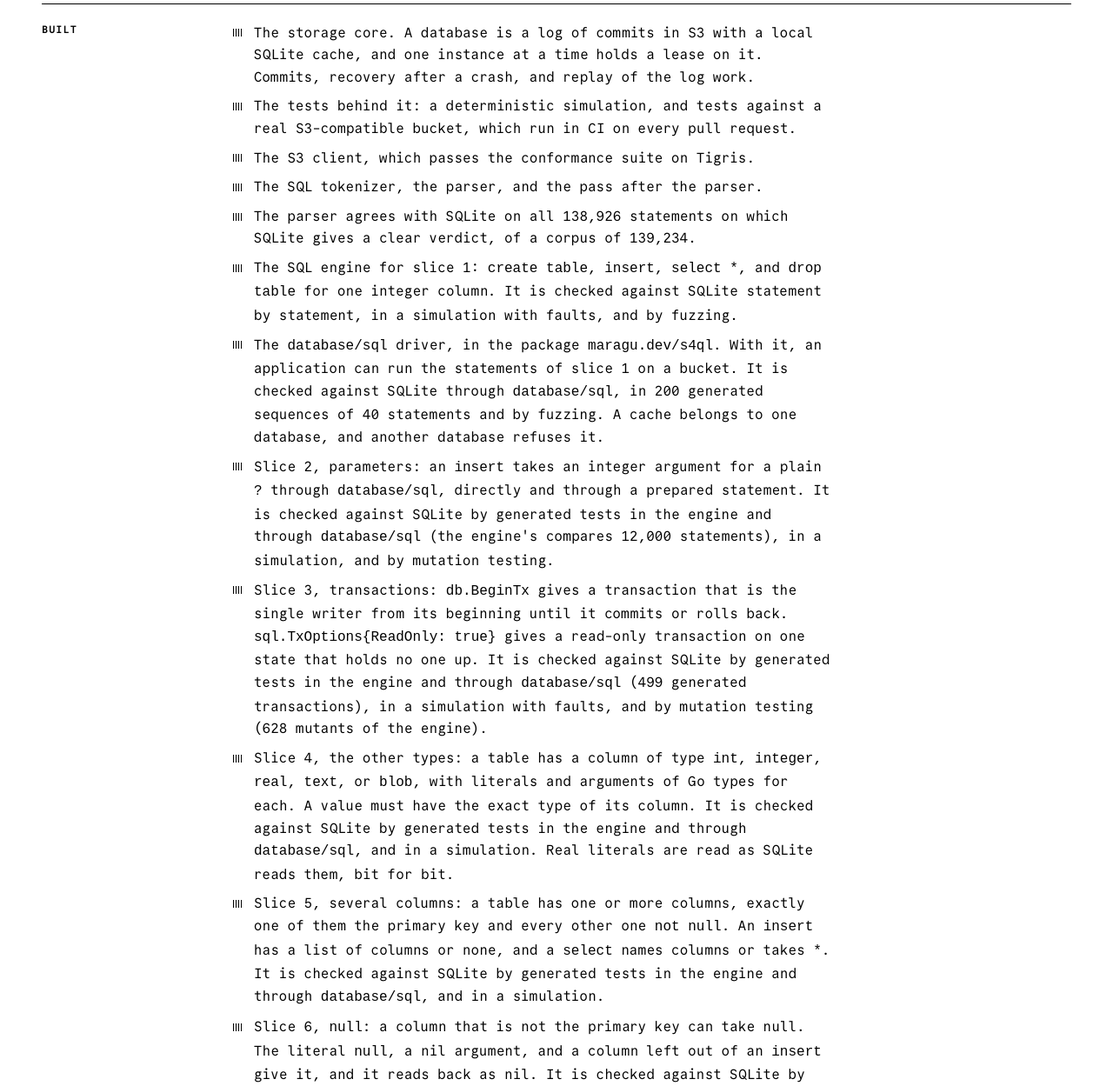
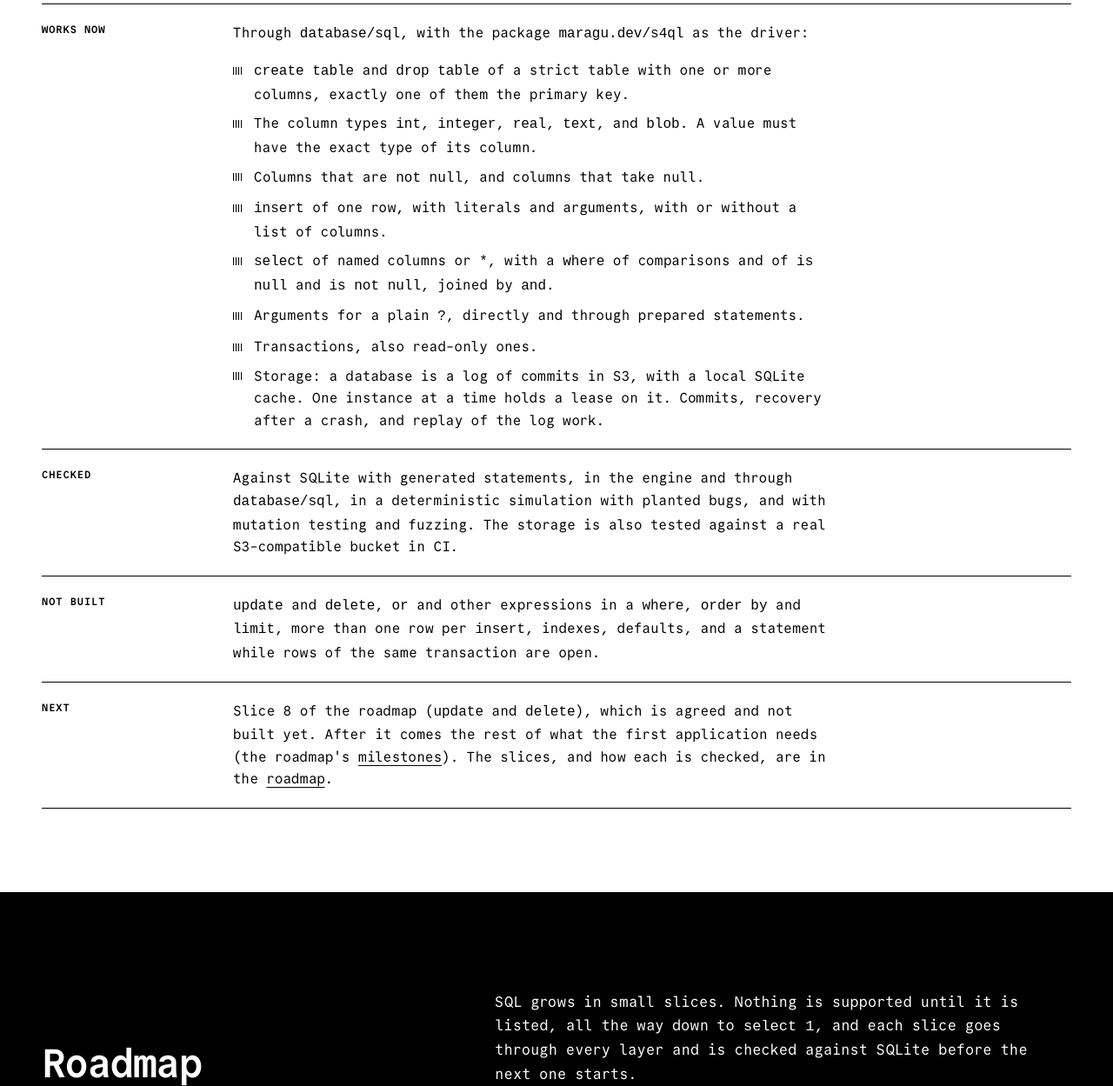
Before and after one commit to maragudk/s4ql, a plain HTML site: page site/index.html in a window 1280 px wide. Shown: the part 4816-6065 px from the top of the page at 87% size. Drawn offline with Linux system fonts and the light colour scheme.

Commit message:
Condense the status to what works now, and mark slice 7 as built

```diff
--- a/site/index.html
+++ b/site/index.html
@@ -844,31 +844,32 @@ footer ul {
     <table class="status-table">
       <tbody>
         <tr>
-          <th scope="row" class="caps">Built</th>
+          <th scope="row" class="caps">Works now</th>
           <td>
+            <p>Through <code>database/sql</code>, with the package <code>maragu.dev/s4ql</code> as the driver:</p>
             <ul>
-              <li>The storage core. A database is a log of commits in S3 with a local SQLite cache, and one instance at a time holds a lease on it. Commits, recovery after a crash, and replay of the log work.</li>
-              <li>The tests behind it: a deterministic simulation, and tests against a real S3-compatible bucket, which run in CI on every pull request.</li>
-              <li>The S3 client, which passes the conformance suite on Tigris.</li>
-              <li>The SQL tokenizer, the parser, and the pass after the parser.</li>
-              <li>The parser agrees with SQLite on all 138,926 statements on which SQLite gives a clear verdict, of a corpus of 139,234.</li>
-              <li>The SQL engine for slice 1: <code>create table</code>, <code>insert</code>, <code>select *</code>, and <code>drop table</code> for one integer column. It is checked against SQLite statement by statement, in a simulation with faults, and by fuzzing.</li>
-              <li>The <code>database/sql</code> driver, in the package <code>maragu.dev/s4ql</code>. With it, an application can run the statements of slice 1 on a bucket. It is checked against SQLite through <code>database/sql</code>, in 200 generated sequences of 40 statements and by fuzzing. A cache belongs to one database, and another database refuses it.</li>
-              <li>Slice 2, parameters: an <code>insert</code> takes an integer argument for a plain <code>?</code> through <code>database/sql</code>, directly and through a prepared statement. It is checked against SQLite by generated tests in the engine and through <code>database/sql</code> (the engine's compares 12,000 statements), in a simulation, and by mutation testing.</li>
-              <li>Slice 3, transactions: <code>db.BeginTx</code> gives a transaction that is the single writer from its beginning until it commits or rolls back. <code>sql.TxOptions{ReadOnly: true}</code> gives a read-only transaction on one state that holds no one up. It is checked against SQLite by generated tests in the engine and through <code>database/sql</code> (499 generated transactions), in a simulation with faults, and by mutation testing (628 mutants of the engine).</li>
-              <li>Slice 4, the other types: a table has a column of type <code>int</code>, <code>integer</code>, <code>real</code>, <code>text</code>, or <code>blob</code>, with literals and arguments of Go types for each. A value must have the exact type of its column. It is checked against SQLite by generated tests in the engine and through <code>database/sql</code>, and in a simulation. Real literals are read as SQLite reads them, bit for bit.</li>
-              <li>Slice 5, several columns: a table has one or more columns, exactly one of them the primary key and every other one <code>not null</code>. An <code>insert</code> has a list of columns or none, and a <code>select</code> names columns or takes <code>*</code>. It is checked against SQLite by generated tests in the engine and through <code>database/sql</code>, and in a simulation.</li>
-              <li>Slice 6, <code>null</code>: a column that is not the primary key can take null. The literal <code>null</code>, a nil argument, and a column left out of an <code>insert</code> give it, and it reads back as nil. It is checked against SQLite by generated tests in the engine and through <code>database/sql</code>, and in a simulation.</li>
+              <li><code>create table</code> and <code>drop table</code> of a strict table with one or more columns, exactly one of them the primary key.</li>
+              <li>The column types <code>int</code>, <code>integer</code>, <code>real</code>, <code>text</code>, and <code>blob</code>. A value must have the exact type of its column.</li>
+              <li>Columns that are <code>not null</code>, and columns that take null.</li>
+              <li><code>insert</code> of one row, with literals and arguments, with or without a list of columns.</li>
+              <li><code>select</code> of named columns or <code>*</code>, with a <code>where</code> of comparisons and of <code>is null</code> and <code>is not null</code>, joined by <code>and</code>.</li>
+              <li>Arguments for a plain <code>?</code>, directly and through prepared statements.</li>
+              <li>Transactions, also read-only ones.</li>
+              <li>Storage: a database is a log of commits in S3, with a local SQLite cache. One instance at a time holds a lease on it. Commits, recovery after a crash, and replay of the log work.</li>
             </ul>
           </td>
         </tr>
         <tr>
+          <th scope="row" class="caps">Checked</th>
+          <td><p>Against SQLite with generated statements, in the engine and through <code>database/sql</code>, in a deterministic simulation with planted bugs, and with mutation testing and fuzzing. The storage is also tested against a real S3-compatible bucket in CI.</p></td>
+        </tr>
+        <tr>
           <th scope="row" class="caps">Not built</th>
-          <td><p><code>where</code>, and a statement while rows of the same transaction are open.</p></td>
+          <td><p><code>update</code> and <code>delete</code>, <code>or</code> and other expressions in a <code>where</code>, <code>order by</code> and <code>limit</code>, more than one row per <code>insert</code>, indexes, defaults, and a statement while rows of the same transaction are open.</p></td>
         </tr>
         <tr>
           <th scope="row" class="caps">Next</th>
-          <td><p>Slice 7 of the <a href="https://github.com/maragudk/s4ql/blob/main/docs/roadmap.md">roadmap</a> (<code>where</code> on <code>select</code>) is being built. Slice 8 (<code>update</code> and <code>delete</code>) is agreed.</p></td>
+          <td><p>Slice 8 of the roadmap (<code>update</code> and <code>delete</code>), which is agreed and not built yet. After it comes the rest of what the first application needs (the roadmap's <a href="https://github.com/maragudk/s4ql/blob/main/docs/roadmap.md#milestones">milestones</a>). The slices, and how each is checked, are in the <a href="https://github.com/maragudk/s4ql/blob/main/docs/roadmap.md">roadmap</a>.</p></td>
         </tr>
       </tbody>
     </table>
@@ -947,10 +948,10 @@ footer ul {
         <div><h3>Slice 6: <code>null</code></h3><p>Columns that take null: the literal <code>null</code>, a nil argument, and a column left out of an <code>insert</code>. A null comes back as nil.</p></div>
         <span class="where caps">Built</span>
       </li>
-      <li class="agreed">
+      <li class="built">
         <span class="glyph" aria-hidden="true"></span>
         <div><h3>Slice 7: <code>where</code> on <code>select</code></h3><p>A column compared with a literal or a <code>?</code>, <code>is null</code>, and <code>is not null</code>, joined with <code>and</code>.</p></div>
-        <span class="where caps">Agreed</span>
+        <span class="where caps">Built</span>
       </li>
       <li class="agreed">
         <span class="glyph" aria-hidden="true"></span>
```
Also changed, not shown: 3 other files.
